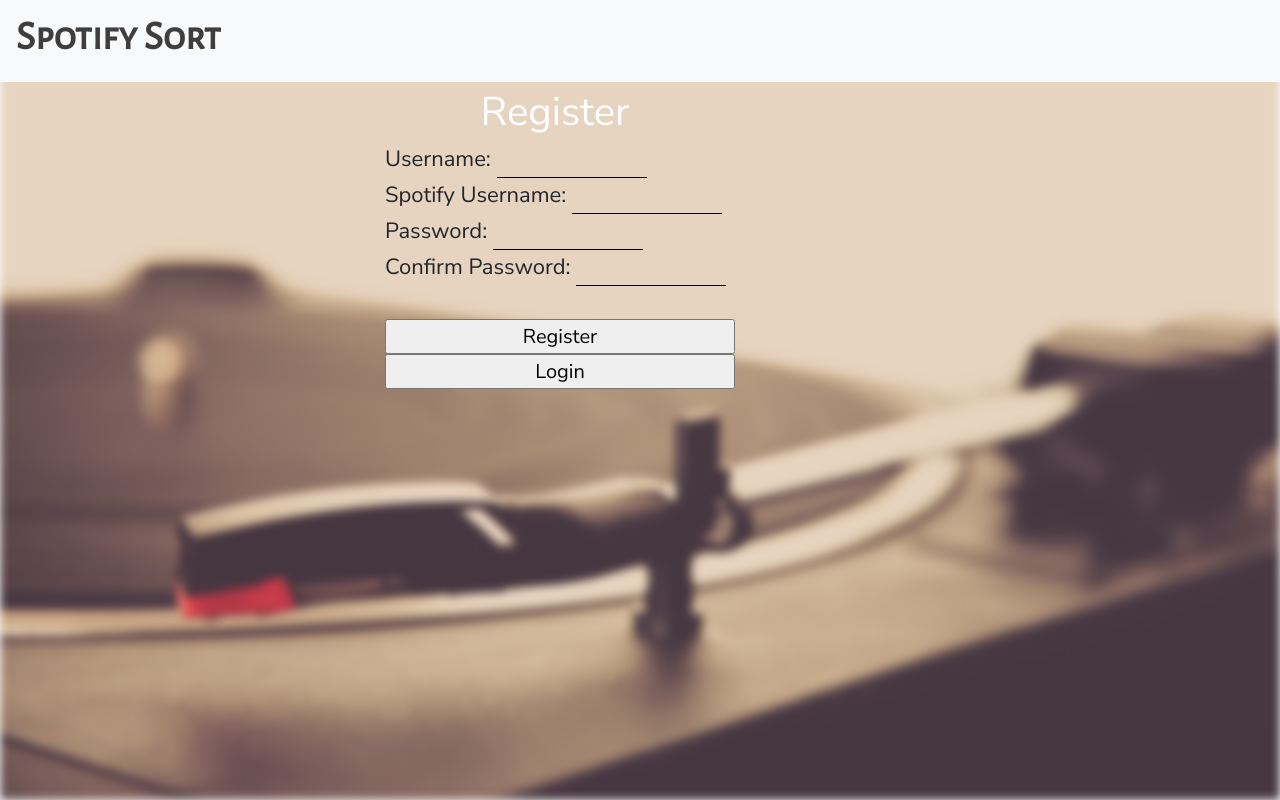
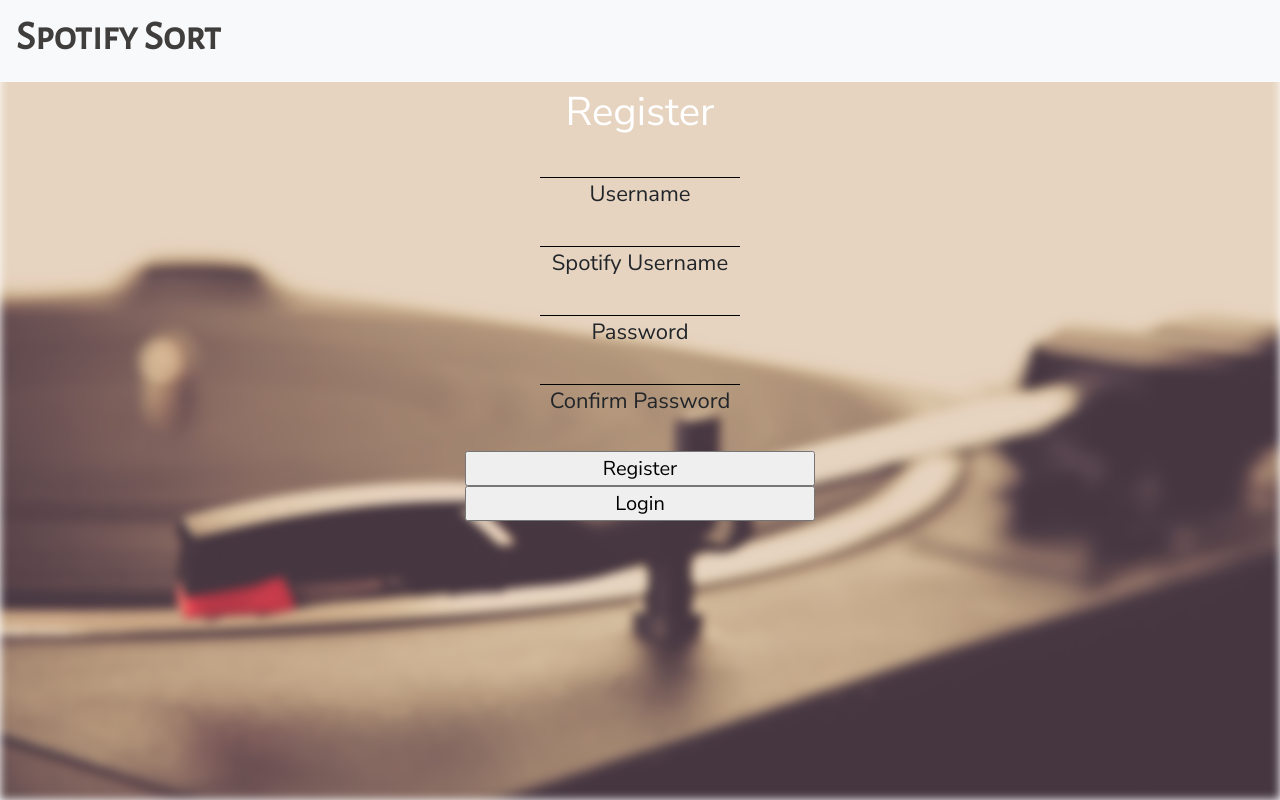
Before and after one commit to kellymhli/spotify-sort, a Flask app: page /register in a window 1280 px wide. Run offline with Flask 2, Linux system fonts and the light colour scheme; parts of the project's set-up code (start-up, migrations or seed data) failed here and were passed over; some libraries are stand-ins or nearby versions.

Commit message:
Change textbox layout on login and register page

```diff
--- a/static/css/spotifysort.css
+++ b/static/css/spotifysort.css
@@ -42,7 +42,7 @@
     background: transparent;
     border: none;
     border-bottom: 1px solid;
-    width: 150px;
+    width: 200px;
 }
 
 /* Landing and Register page */
--- a/templates/register.html
+++ b/templates/register.html
@@ -1,26 +1,32 @@
 {% extends 'base.html' %}
 {% block title %}Register{% endblock %}
 {% block content %}
-    <div class="container row">
+    <div class="container">
+        <div class="row">
             <div id="register-img"></div>
-        <div class="col-12">
+            <div class="col-12" align="center">
                 <span class="greeting">Register</span>
             </div>
             <br>
-        <div class="col-8 offset-4 reg-text">
+            <div class="col-12 reg-text" align="center">
                 <form action="/register" method="POST">
-                Username: <input type="text" name="user_id" id="user_id"/><br>
-                Spotify Username: <input type="text" name="spotify_id" id="spotify_id"/><br>
-                Password: <input type="password" name="password" id="password"/><br>
-                Confirm Password:
-                <input type="password" name="confirm_pass" id="confirm_pass"/><br><br>
+                    <input type="text" name="user_id" id="user_id"/><br>
+                    Username<br>
+                    <input type="text" name="spotify_id" id="spotify_id"/><br>
+                    Spotify Username<br>
+                    <input type="password" name="password" id="password"/><br>
+                    Password<br>
+                    <input type="password" name="confirm_pass" id="confirm_pass"/><br>
+                    Confirm Password<br>
+                    <br>
                     <input type="submit" value="Register">
                 </form>
             </div>
-        <div class="col-8 offset-4 reg-text">
+            <div class="col-12 reg-text" align="center">
                 <form action="/">
                     <input type="submit" value="Login">
                 </form>
             </div>
         </div>
+    </div>
 {% endblock %}
--- a/templates/sorted-tracks.html
+++ b/templates/sorted-tracks.html
@@ -3,10 +3,10 @@
 {% block content %}
     <div class="container">
         <div class="row">
-            <div class="col-12">
+            <div class="col-12" align="center">
                 <h1>Qualifying Tracks From:</h1>
             </div>
-            <div class="col-12">
+            <div class="col-12" align="center">
                 {% for playlist in playlists %}
                     <a href="/playlist/{{ playlist.playlist_id }}">{{ playlist.pl_name }}</a><br>
                 {% endfor %}
```
Also changed, not shown: templates/homepage.html (+9 -7 lines). Lines whose indentation alone changed are shown as unchanged.
